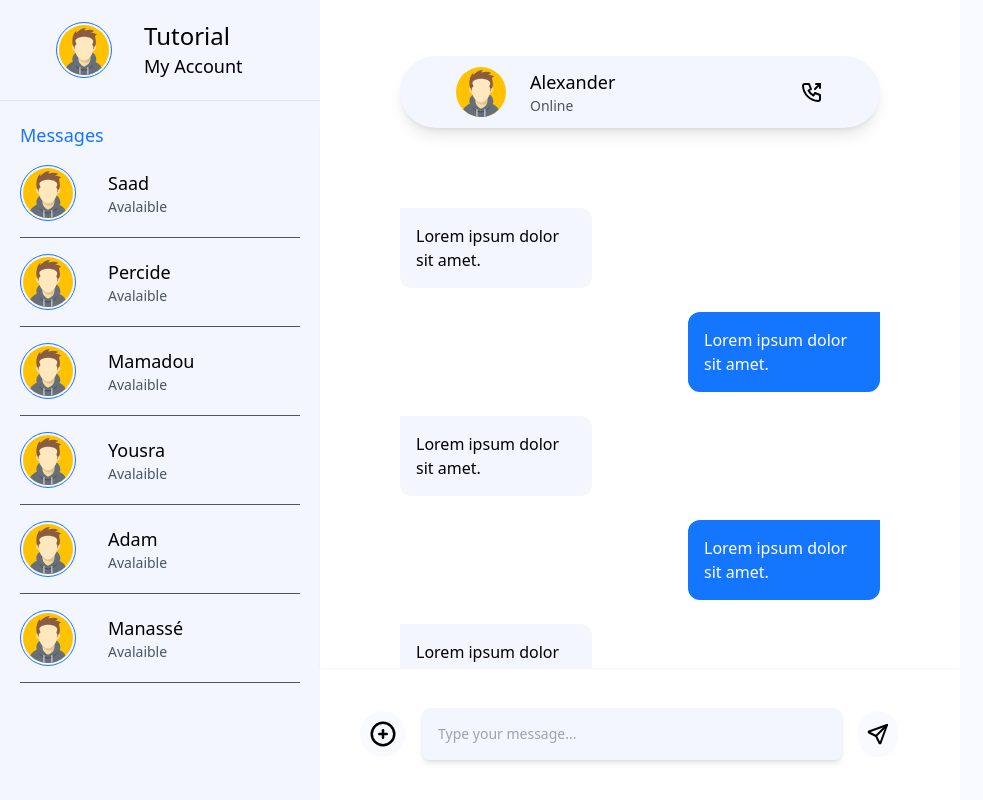
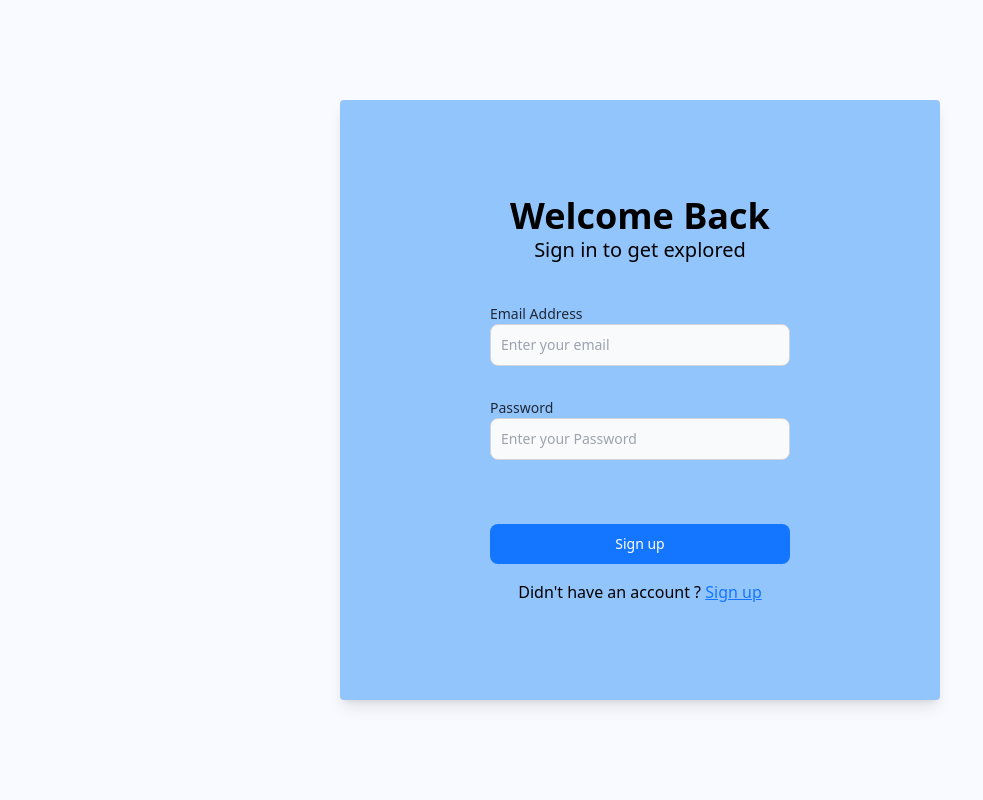
Before and after one commit to Percide07/labphase_front, a React (Vite) app: page /users/sign_in in a window 1280 px wide. Before the commit this address led to /. Shown: the whole page, without its empty margins (0-983 px from the left). Built offline with nearby package versions, Linux system fonts and the light colour scheme.

Commit message:
solve some bug in the input component

```diff
--- a/src/App.jsx
+++ b/src/App.jsx
@@ -3,9 +3,9 @@ import Form from './modules/Form'
 import Dashboard from './modules/Dashboard'
 import { Routes, Route, Navigate } from 'react-router-dom'
 
-const ProtectedRoute = ({ children })=>{
-  const isLoggedIn = localStorage.getItem('user: token') !== null || true;
-  if (!isLoggedIn) {
+const ProtectedRoute = ({ children, auth=false })=>{
+  const isLoggedIn = localStorage.getItem('user: token') !== null || false;
+  if (!isLoggedIn && auth) {
     return <Navigate to={'/users/sign_in'}/>
   } else if(isLoggedIn && ['/users/sign_in' , '/users/sign_up'].includes(window.location.pathname)) {
     return <Navigate to={'/'}/>
@@ -17,7 +17,7 @@ function App() {
   return (
     <Routes>
       <Route path='/' element={
-        <ProtectedRoute>
+        <ProtectedRoute auth={true}>
           <Dashboard/>
         </ProtectedRoute>
       }/>
--- a/src/components/inputs/index.jsx
+++ b/src/components/inputs/index.jsx
@@ -11,7 +11,7 @@ const Input = ({
     }) => {
     return(
         <div className={`${className}`}>
-                <label for={name} className="block text-sm font-medium text-gray-800">{label}</label>
+                <label htmlFor={name} className="block text-sm font-medium text-gray-800">{label}</label>
                 <input type={type} id={name} className={`bg-gray-50 border border-gray-300 text-gray-900
                 text-sm rounded-lg focus:ring-blue-500 focus:border-blue-500
                 block w-full p-2.5 ${inputClassName}`} placeholder={placeholder} required={isRequired} value={value} onChange={onChange} />
--- a/src/modules/Form/index.jsx
+++ b/src/modules/Form/index.jsx
@@ -14,16 +14,32 @@ const   Form = ({
         password:'',
     })
     // console.log('data', data)
-    const navigate = useNavigate()
+    const navigate = useNavigate();
+
+
+    const handleSubmit = async(e) => {
+        console.log('data :>> ', data);
+        e.preventDefault()
+        const res = await fetch(`http://localhost:8000/api/${isSignInPage ? 'login' : 'register'}`, {
+            method: 'POST',
+            headers: {
+                'Content-Type': 'application/json'
+            },
+            body: JSON.stringify(data)
+        })
+
+    }
+
+
     return (
         <div className="bg-light h-screen flex items-center justify-center">
             <div className="bg-blue-300 h-[600px] w-[600px] flex flex-col items-center justify-center shadow-lg rounded">
                 <div className="text-4xl font-extrabold">Welcome {isSignInPage && 'Back'} </div>
                 <div className=" text-xl font-light mb-10">{isSignInPage ? 'Sign in to get explored' : 'Sign up to get started' } </div>
-                <form className="flex flex-col items-center w-full" onSubmit={() => {}}>
+                <form className="flex flex-col items-center w-full" onSubmit={(e) => handleSubmit(e)}>
                     {!isSignInPage && <Input label='Full Name' name='name' placeholder='Enter your full name' className='mb-8 w-[50%]' value={data.fullName}
                     onChange={(e) => setData({...data, fullName: e.target.value})}/>}
-                    <Input label='Email Address' type="email" name='name' placeholder='Enter your email' className='mb-8 w-[50%]' value={data.email}
+                    <Input label='Email Address' type="email" name='email' placeholder='Enter your email' className='mb-8 w-[50%]' value={data.email}
                     onChange={(e) => setData({...data, email: e.target.value})}/>
                     <Input label='Password' type="password" name='Password' placeholder='Enter your Password' className='mb-8 w-[50%]' value={data.password}
                     onChange={(e) => setData({...data, password: e.target.value})}/>
```
